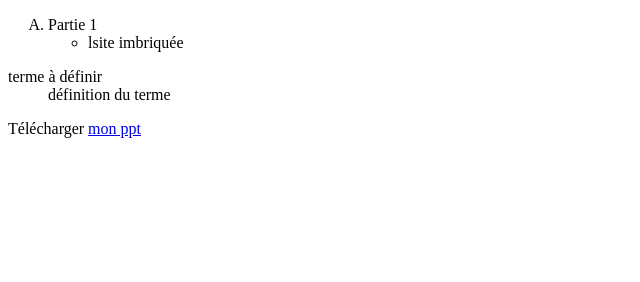
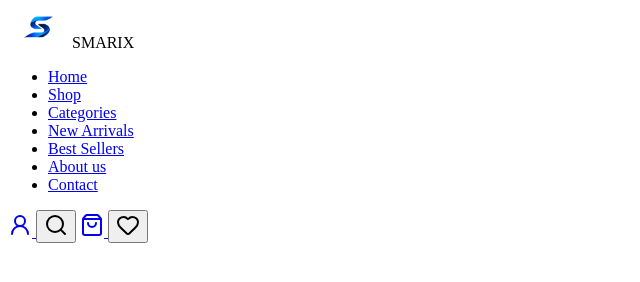
Before and after one commit to haminata06/page-produit, a plain HTML site: page index.html in a window 1280 px wide. Shown: the whole page, without its empty margins (0-640 px from the left). Drawn offline with nearby package versions, Linux system fonts and the light colour scheme.

Commit message:
header de la page produit

```diff
--- a/index.html
+++ b/index.html
@@ -3,24 +3,48 @@
 <head>
     <meta charset="UTF-8">
     <meta name="viewport" content="width=device-width, initial-scale=1.0">
-    <title>Première page produit</title>
+    <meta name="SMARIX" content="Site de page produit e-commerce">
+    <title>SMARIX</title>
+    <script src="https://unpkg.com/lucide@latest"></script>
 </head>
 <body>
-    <ol type="A">
-        <li>Partie 1
-            <ul>
-                <li>lsite imbriquée</li>
-            </ul>
-        </li>
-    </ol>
-    <dl>
-        <dt>terme à définir</dt>
-        <dd>définition du terme</dd>
-    </dl>
-    <!-- ci-dessous un lien externe -->
-    <p>Télécharger <a href="cours-algorithme.pdf" target="_blank">mon ppt</a></p>
-    <header></header>
+    <header>
+        <nav class="navigation">
+            <div class="logo">
+                <img src="images/Logo-SMARIX.png" alt="SMARIX" weight="40" height="40">
+                <span>SMARIX</span>
+            </div>
+            <div class="menu">
+                <ul class="entête">
+                    <li><a href="#">Home</a></li>
+                    <li><a href="#">Shop</a></li>
+                    <li><a href="#">Categories</a></li>
+                    <li><a href="#">New Arrivals</a></li>
+                    <li><a href="#">Best Sellers</a></li>
+                    <li><a href="#">About us</a></li>
+                    <li><a href="#">Contact</a></li>
+                </ul>
+            </div>
+            <div class="icons">
+                <a href="#">
+                    <i data-lucide="user-round"></i>
+                </a>
+                 <button>
+                    <i data-lucide="search"></i>
+                </button>
+                <a href="#">
+                    <i data-lucide="shopping-bag"></i>
+                </a>
+                <button>
+                    <i data-lucide="heart"></i>
+                </button>
+            </div>
+        </nav>
+    </header>
     <main></main>
     <footer></footer>
+    <script>
+        lucide.createIcons();
+    </script>
 </body>
 </html>
```
Also changed, not shown: images/Logo-SMARIX.png (added), images/Meckanical-Gaming-keyboard.png (added), images/Smart-watch.png (added), images/USB-C-Hub.png (added), images/VR-headset.png (added), images/bluetooth-speaker.png (added), images/heart.png (added), images/laptop-stand.png (added), images/mini-projector.png (added), images/search.png (added), images/shopping-cart.png (added), images/user.png (added), images/wireless-Earlbuds.png (added), images/wireless-gaming-mouse.png (added), 1 more files, 1 other file.
